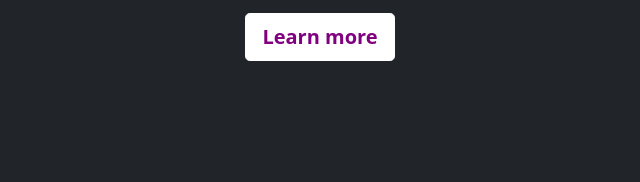
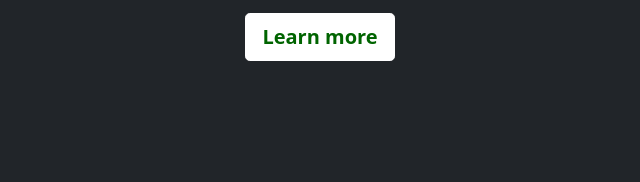
Before and after one commit to toninavhd/git-work, a plain HTML site: page index.html in a window 1280 px wide. Shown: the part 434-616 px from the top of the page, 320-960 px from the left. Drawn offline with Linux system fonts and the light colour scheme.

Commit message:
darkgreen

```diff
--- a/cover.css
+++ b/cover.css
@@ -6,7 +6,7 @@
 .btn-secondary,
 .btn-secondary:hover,
 .btn-secondary:focus {
-  color: purple;
+  color: darkgreen;
   text-shadow: none; /* Prevent inheritance from `body` */
 }
 
```
